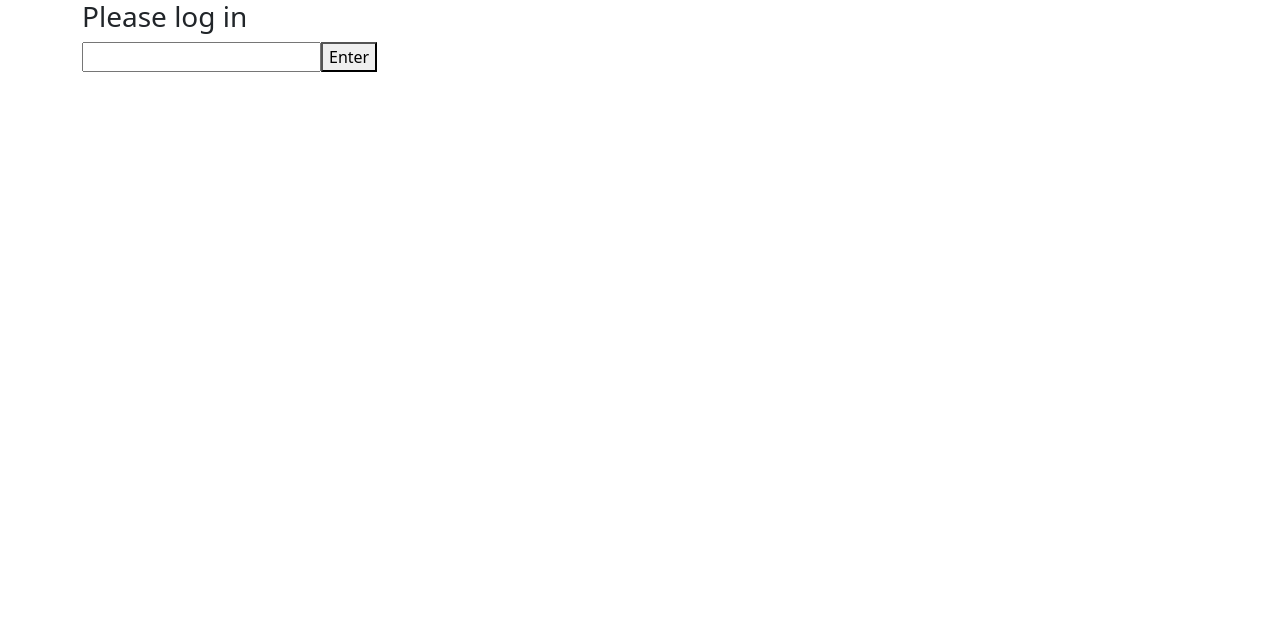
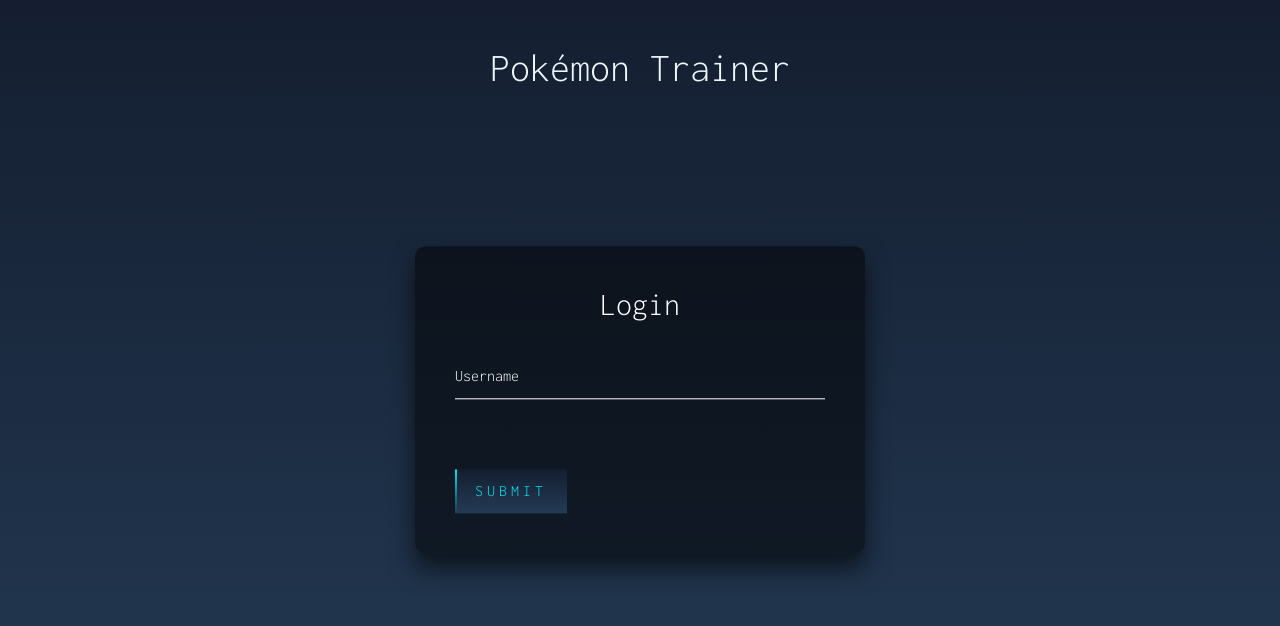
Before and after one commit to tysonmcleod/pokemon-trainer, an Angular app: page / in a window 1280 px wide. Shown: the top 626 px of the page. Built offline with nearby package versions, Linux system fonts and the light colour scheme.

Commit message:
Added some styling to the homepage

```diff
--- a/src/app/components/pages/landing-page/landing-page.component.css
+++ b/src/app/components/pages/landing-page/landing-page.component.css
@@ -0,0 +1,182 @@
+.header {
+  display: flex;
+  justify-content: center;
+  align-items: center;
+  margin-top: 2rem;
+}
+.wrapper {
+  display: flex;
+  justify-content: center;
+}
+.login-box {
+  position: absolute;
+  top: 50%;
+  left: 50%;
+  width: 450px;
+  padding: 40px;
+  transform: translate(-50%, -50%);
+  background: rgba(0, 0, 0, 0.5);
+  box-sizing: border-box;
+  box-shadow: 0 15px 25px rgba(0, 0, 0, 0.6);
+  border-radius: 10px;
+}
+
+.login-box h2 {
+  margin: 0 0 30px;
+  padding: 0;
+  color: #fff;
+  text-align: center;
+}
+
+.login-box .user-box {
+  position: relative;
+}
+
+.login-box .user-box input {
+  width: 100%;
+  padding: 10px 0;
+  font-size: 16px;
+  color: #fff;
+  margin-bottom: 30px;
+  border: none;
+  border-bottom: 1px solid #fff;
+  outline: none;
+  background: transparent;
+}
+.login-box .user-box label {
+  position: absolute;
+  top: 0;
+  left: 0;
+  padding: 10px 0;
+  font-size: 16px;
+  color: #fff;
+  pointer-events: none;
+  transition: 0.5s;
+}
+
+.login-box .user-box input:focus ~ label,
+.login-box .user-box input:valid ~ label {
+  top: -20px;
+  left: 0;
+  color: #03e9f4;
+  font-size: 12px;
+}
+
+.login-box form button {
+  position: relative;
+  display: inline-block;
+  padding: 10px 20px;
+  color: #03e9f4;
+  font-size: 16px;
+  text-decoration: none;
+  text-transform: uppercase;
+  overflow: hidden;
+  transition: 0.5s;
+  margin-top: 40px;
+  letter-spacing: 4px;
+}
+
+button {
+  background: linear-gradient(#141e30, #243b55);
+  border: none;
+  cursor: pointer;
+  transition: 0.5s;
+}
+.login-box button:hover {
+  background: #03e9f4;
+  color: #fff;
+  border-radius: 5px;
+  box-shadow: 0 0 5px #03e9f4, 0 0 25px #03e9f4, 0 0 50px #03e9f4,
+    0 0 100px #03e9f4;
+}
+
+.login-box button span {
+  position: absolute;
+  display: block;
+}
+
+.login-box button span:nth-child(1) {
+  top: 0;
+  left: -100%;
+  width: 100%;
+  height: 2px;
+  background: linear-gradient(90deg, transparent, #03e9f4);
+  animation: btn-anim1 1s linear infinite;
+}
+
+@keyframes btn-anim1 {
+  0% {
+    left: -100%;
+  }
+  50%,
+  100% {
+    left: 100%;
+  }
+}
+
+.login-box button span:nth-child(2) {
+  top: -100%;
+  right: 0;
+  width: 2px;
+  height: 100%;
+  background: linear-gradient(180deg, transparent, #03e9f4);
+  animation: btn-anim2 1s linear infinite;
+  animation-delay: 0.25s;
+}
+
+@keyframes btn-anim2 {
+  0% {
+    top: -100%;
+  }
+  50%,
+  100% {
+    top: 100%;
+  }
+}
+
+.login-box button span:nth-child(3) {
+  bottom: 0;
+  right: -100%;
+  width: 100%;
+  height: 2px;
+  background: linear-gradient(270deg, transparent, #03e9f4);
+  animation: btn-anim3 1s linear infinite;
+  animation-delay: 0.5s;
+}
+
+@keyframes btn-anim3 {
+  0% {
+    right: -100%;
+  }
+  50%,
+  100% {
+    right: 100%;
+  }
+}
+
+.login-box button span:nth-child(4) {
+  bottom: -100%;
+  left: 0;
+  width: 2px;
+  height: 100%;
+  background: linear-gradient(360deg, transparent, #03e9f4);
+  animation: btn-anim4 1s linear infinite;
+  animation-delay: 0.75s;
+}
+
+@keyframes btn-anim4 {
+  0% {
+    bottom: -100%;
+  }
+  50%,
+  100% {
+    bottom: 100%;
+  }
+}
+
+.header {
+  display: flex;
+  justify-content: center;
+  align-items: center;
+  height: 10vh;
+}
--- a/src/app/components/pages/landing-page/landing-page.component.html
+++ b/src/app/components/pages/landing-page/landing-page.component.html
@@ -1,7 +1,29 @@
-<div class="login-page">
+<!-- <div class="login-page">
     <h3>Please log in</h3>
     <form (submit)="addName($event)">
         <input type="text" name="name" id="name">
         <button type="submit">Enter</button>
     </form>
+</div>  -->
+
+<header class="header">
+    <h1>Pokémon Trainer</h1>
+</header>
+
+    <div class="login-box">
+    <h2>Login</h2>
+    <form (submit)="addName($event)">
+        <div class="user-box">
+            <input type="text" name="name" required="">
+            <label>Username</label>
+        </div>
+
+        <button type="submit">
+            <span></span>
+            <span></span>
+            <span></span>
+            <span></span>
+            Submit
+        </button>
+    </form>
 </div>
--- a/src/index.html
+++ b/src/index.html
@@ -6,6 +6,7 @@
   <base href="/">
   <meta name="viewport" content="width=device-width, initial-scale=1">
   <link rel="icon" type="image/x-icon" href="favicon.ico">
+  <link href="https://fonts.googleapis.com/css2?family=Inconsolata:wght@300&display=swap" rel="stylesheet">
   <link
   rel="stylesheet"
   href="https://cdnjs.cloudflare.com/ajax/libs/animate.css/4.1.1/animate.min.css"
--- a/src/styles.css
+++ b/src/styles.css
@@ -1 +1,12 @@
 /* You can add global styles to this file, and also import other style files */
+html {
+  height: 100%;
+}
+body {
+  margin: 0;
+  padding: 0;
+  box-sizing: border-box;
+  background: linear-gradient(#141e30, #243b55);
+  color: aliceblue;
+  font-family: "Inconsolata", monospace;
+}
```
